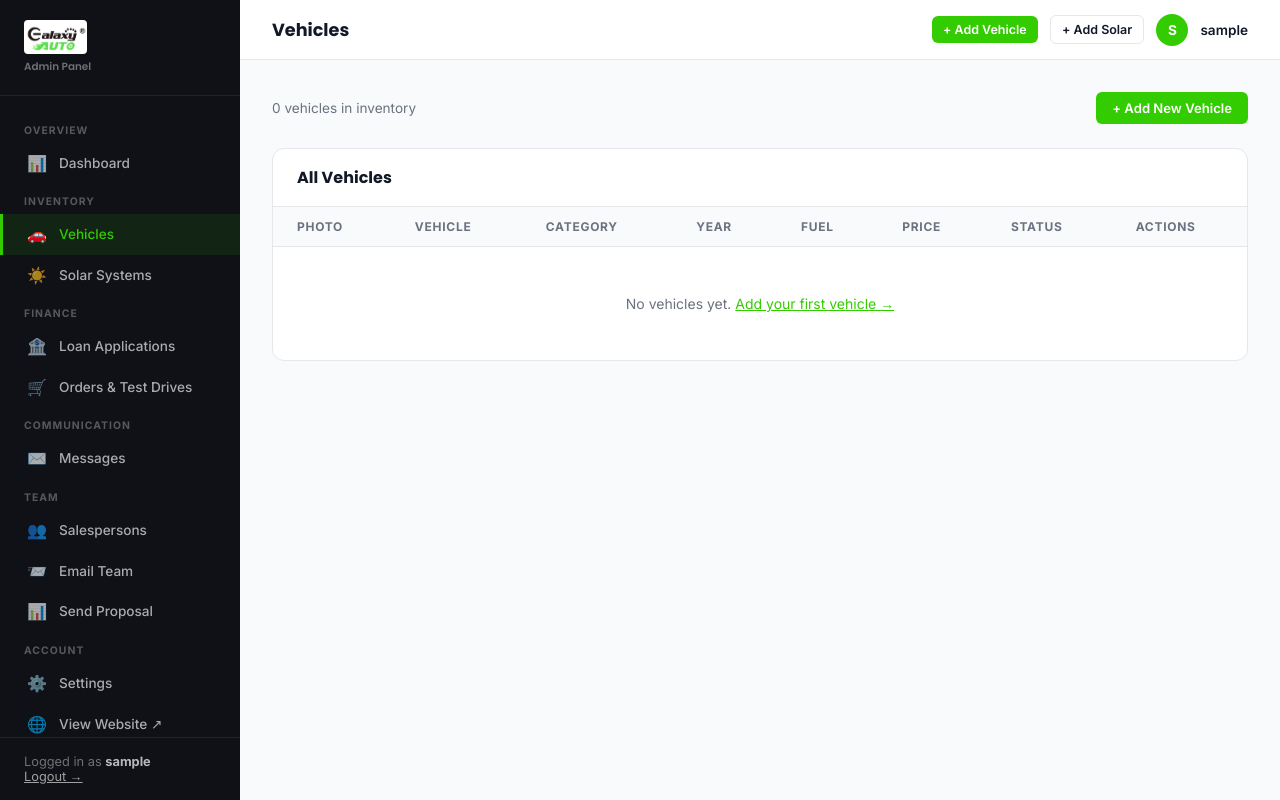
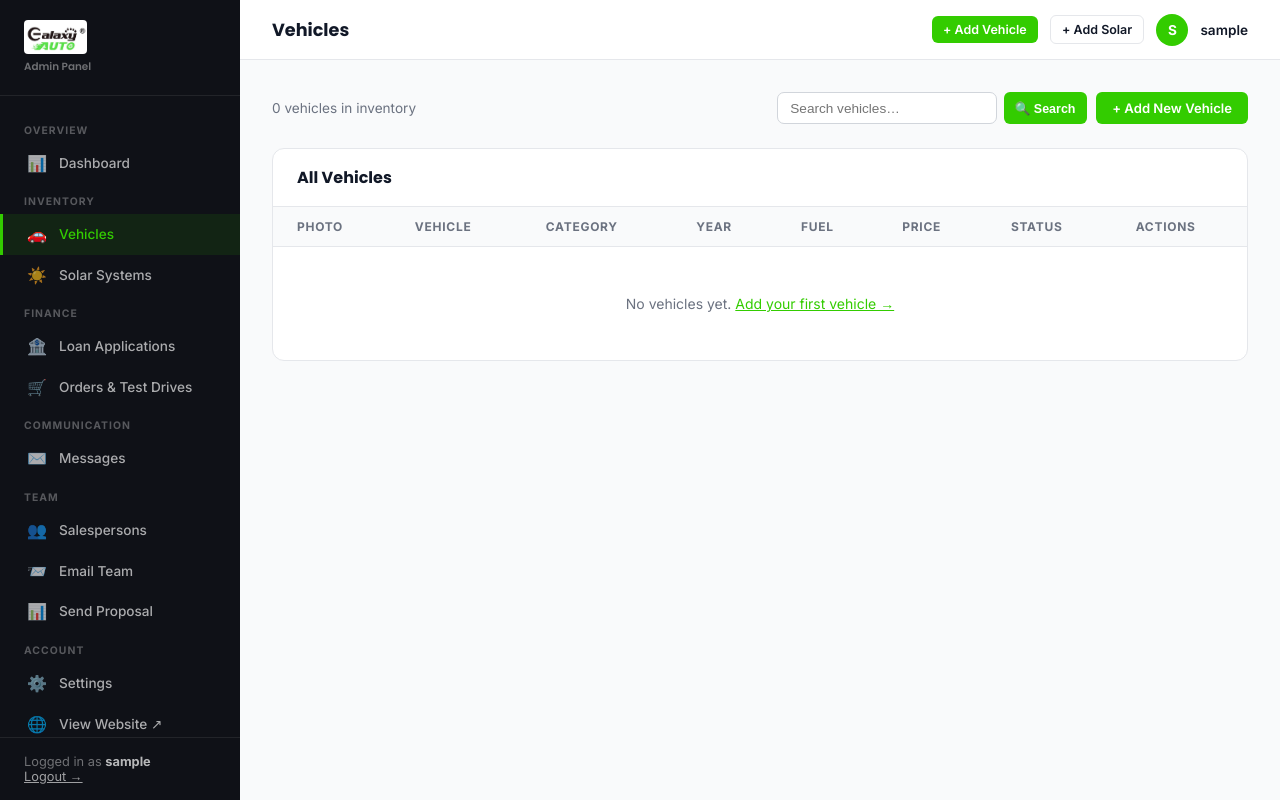
Before and after one commit to KofiBusia/Chinese-Vehicles, a Flask app: page /admin/vehicles in a window 1280 px wide. Run offline with Flask 3, Linux system fonts and the light colour scheme; the visitor is signed in with stand-in values (Sample User, id 1).

Commit message:
Add vehicle search to admin vehicles list
Search filters by name, category, fuel type and tagline (case-insensitive).
Result count and clear button update dynamically. Empty state adapts to
show a 'no results' message vs 'no vehicles yet' based on context.

Co-Authored-By: Claude Sonnet 4.6 <noreply@anthropic.com>

```diff
--- a/app.py
+++ b/app.py
@@ -1305,8 +1305,20 @@ def admin_dashboard():
 @app.route('/admin/vehicles')
 @admin_required
 def admin_vehicles():
-    vlist = Vehicle.query.order_by(Vehicle.created_at.desc()).all()
-    return render_template('admin/vehicles.html', vehicles=vlist)
+    q = request.args.get('q', '').strip()
+    query = Vehicle.query
+    if q:
+        like = f'%{q}%'
+        query = query.filter(
+            db.or_(
+                Vehicle.name.ilike(like),
+                Vehicle.category.ilike(like),
+                Vehicle.fuel_type.ilike(like),
+                Vehicle.tagline.ilike(like),
+            )
+        )
+    vlist = query.order_by(Vehicle.created_at.desc()).all()
+    return render_template('admin/vehicles.html', vehicles=vlist, search_q=q)
 
 
 @app.route('/admin/vehicles/add', methods=['GET', 'POST'])
--- a/templates/admin/vehicles.html
+++ b/templates/admin/vehicles.html
@@ -4,11 +4,24 @@
 
 {% block content %}
 
-<div style="display:flex;justify-content:space-between;align-items:center;margin-bottom:1.5rem;">
+<div style="display:flex;justify-content:space-between;align-items:center;gap:1rem;margin-bottom:1.5rem;flex-wrap:wrap;">
   <div>
-    <p style="font-size:.85rem;color:var(--mid);">{{ vehicles | length }} vehicle{{ 's' if vehicles | length != 1 }} in inventory</p>
+    <p style="font-size:.85rem;color:var(--mid);">
+      {{ vehicles | length }} vehicle{{ 's' if vehicles | length != 1 }}
+      {% if search_q %} matching <strong>"{{ search_q }}"</strong>{% else %} in inventory{% endif %}
+    </p>
   </div>
-  <a href="{{ url_for('admin_add_vehicle') }}" class="btn btn-primary">+ Add New Vehicle</a>
+  <div style="display:flex;gap:.6rem;align-items:center;flex-wrap:wrap;">
+    <form method="get" action="{{ url_for('admin_vehicles') }}" style="display:flex;gap:.4rem;">
+      <input type="text" name="q" value="{{ search_q }}" placeholder="Search vehicles…"
+             style="padding:.45rem .75rem;border:1px solid #d1d5db;border-radius:7px;font-size:.85rem;width:220px;outline:none;">
+      <button type="submit" class="btn btn-primary btn-sm">🔍 Search</button>
+      {% if search_q %}
+      <a href="{{ url_for('admin_vehicles') }}" class="btn btn-outline btn-sm">✕ Clear</a>
+      {% endif %}
+    </form>
+    <a href="{{ url_for('admin_add_vehicle') }}" class="btn btn-primary">+ Add New Vehicle</a>
+  </div>
 </div>
 
 <div class="table-card">
@@ -63,7 +76,11 @@
         </tr>
         {% else %}
         <tr><td colspan="8" style="text-align:center;padding:3rem;color:var(--mid);">
-          No vehicles yet. <a href="{{ url_for('admin_add_vehicle') }}" style="color:var(--blue);">Add your first vehicle →</a>
+          {% if search_q %}
+            No vehicles found for <strong>"{{ search_q }}"</strong>. <a href="{{ url_for('admin_vehicles') }}" style="color:var(--blue);">Clear search →</a>
+          {% else %}
+            No vehicles yet. <a href="{{ url_for('admin_add_vehicle') }}" style="color:var(--blue);">Add your first vehicle →</a>
+          {% endif %}
         </td></tr>
         {% endfor %}
       </tbody>
```
